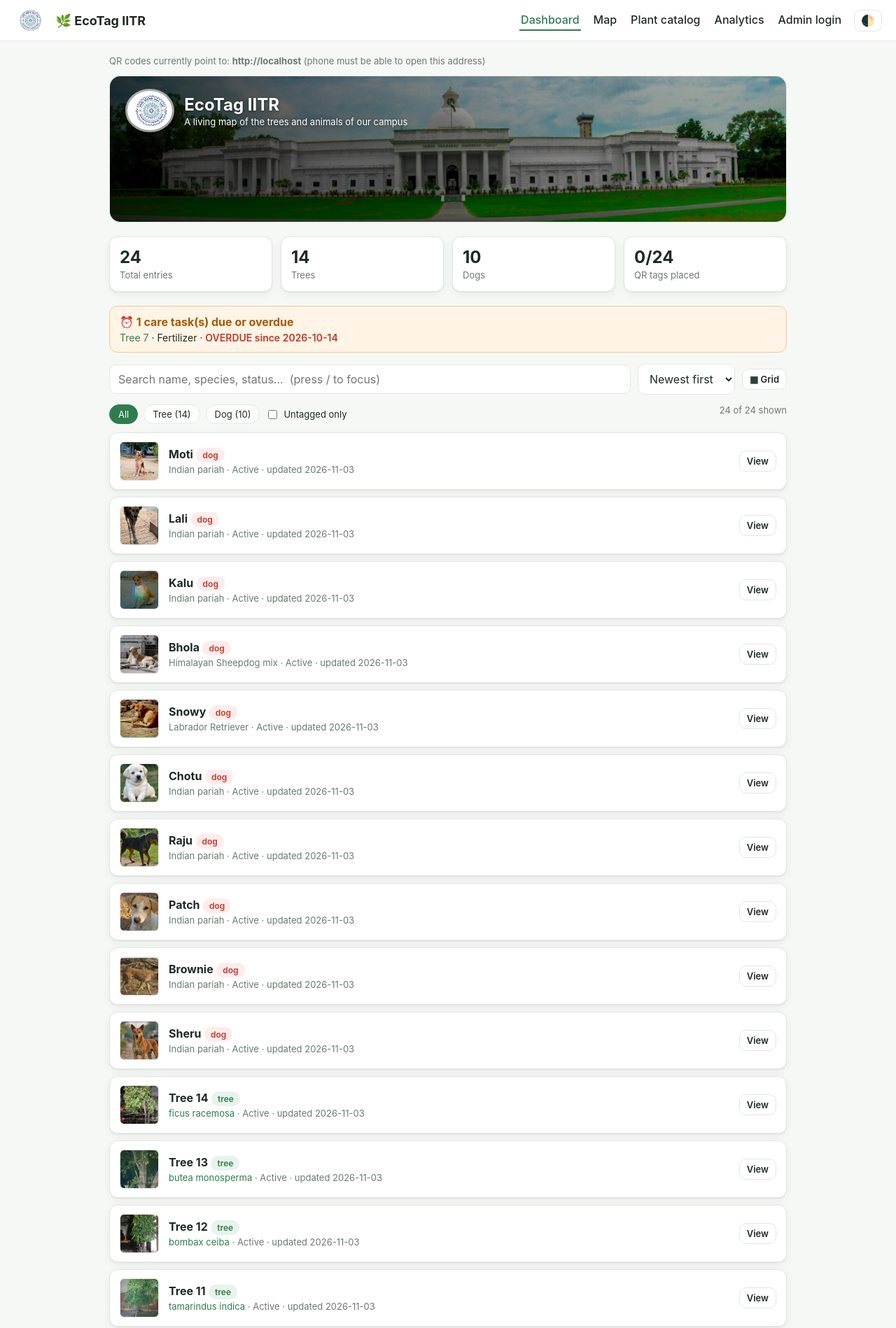
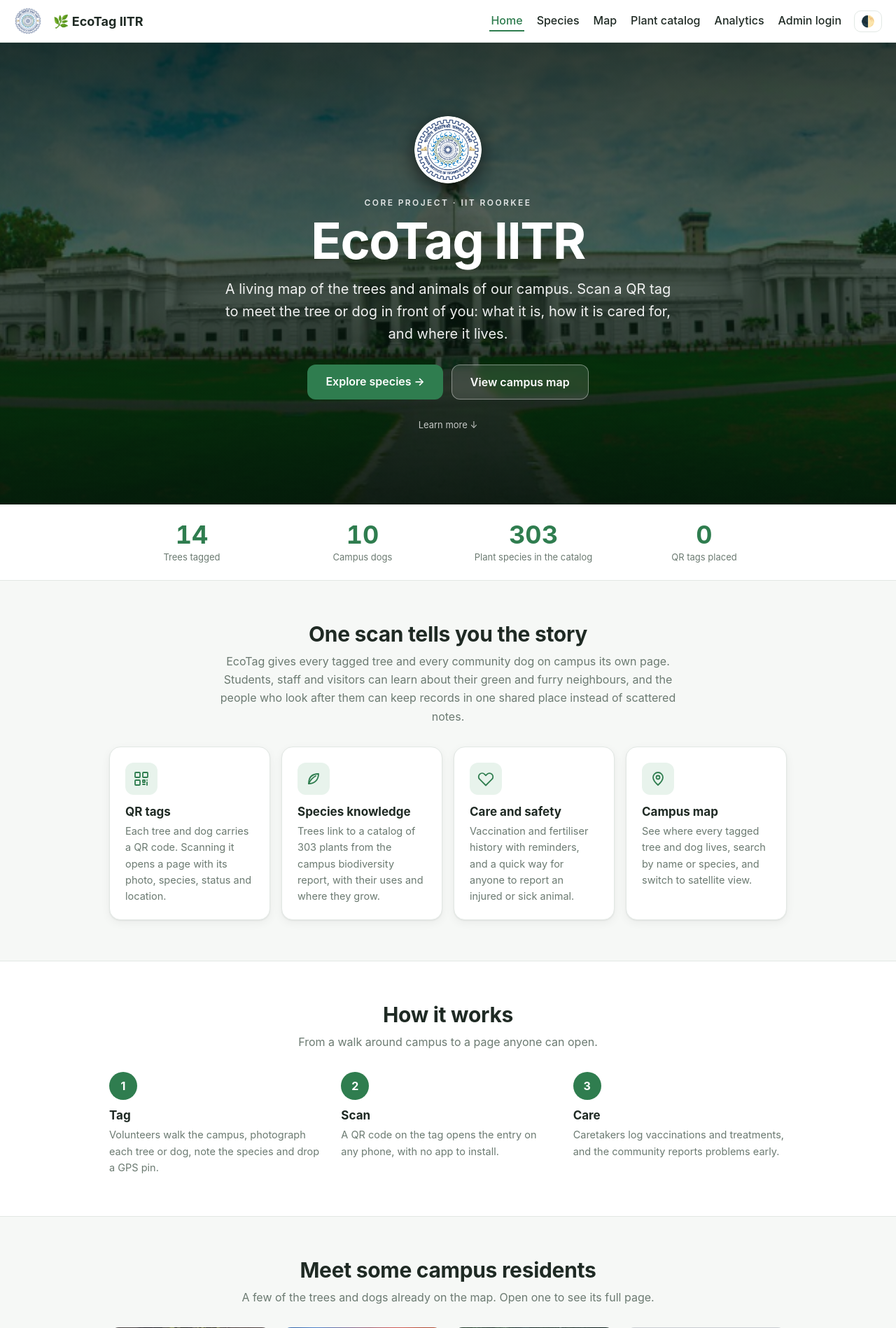
Before and after one commit to shashikantpece/Eco_Tag.iitr, a Flask app: page / in a window 1280 px wide. Shown: the top 1898 px of the page at 70% size. Run offline with Flask 3, Linux system fonts and the light colour scheme; data comes from the database, SQL or seed files in the repository; both versions use the stored data as it was after the commit; data that the repository does not hold is empty.

Commit message:
Update website code

```diff
--- a/app.py
+++ b/app.py
@@ -167,7 +167,7 @@ ALIASES = {"neem": "azadirachta indica", "peepal": "ficus religiosa", "pipal": "
            "bargad": "ficus benghalensis", "sheesham": "dalbergia sissoo", "shisham": "dalbergia sissoo", "amaltas": "cassia fistula",
            "arjuna": "terminalia arjuna", "imli": "tamarindus indica", "amla": "phyllanthus emblica", "bel": "aegle marmelos",
            "aam": "mangifera indica", "semal": "bombax ceiba", "palash": "butea monosperma", "gular": "ficus racemosa",
-           "eucalyptus": "eucalyptus camaldulensis", "nimbu": "citrus limonium", "lemon": "citrus limonium"}
+           "eucalyptus": "eucalyptus camaldulensis", "polyalthia longifolia": "monoon longifolium", "nimbu": "citrus limonium", "lemon": "citrus limonium"}
 
 def lookup():
     if "sp_lookup" not in g:
@@ -230,6 +230,17 @@ def logout():
 
 # ---------- ENTRIES ----------
 @app.route("/")
+def home():
+    db = get_db()
+    ents = annotate(db.execute("SELECT * FROM entries ORDER BY id").fetchall())
+    stats = {"trees": sum(1 for e in ents if e["kind"] == "tree"), "dogs": sum(1 for e in ents if e["kind"] == "dog"),
+             "plants": db.execute("SELECT COUNT(*) FROM species").fetchone()[0], "tagged": sum(e["tagged"] for e in ents)}
+    trees = [e for e in ents if e["kind"] == "tree" and e["photo"]][:4]
+    dogs = [e for e in ents if e["kind"] == "dog" and e["photo"]][:4]
+    featured = [x for pair in zip(trees, dogs) for x in pair] + trees[len(dogs):] + dogs[len(trees):]
+    return render_template("home.html", stats=stats, featured=featured)
+
+@app.route("/explore")
 def dashboard():
     db = get_db()
     rows = annotate(db.execute("SELECT * FROM entries ORDER BY id DESC").fetchall())
--- a/static/style.css
+++ b/static/style.css
@@ -38,8 +38,7 @@ label{display:block;font-weight:600;font-size:14px;margin:14px 0 6px}
 .hero svg{position:absolute;inset:0;width:100%;height:100%}
 .hero .txt{position:absolute;left:22px;top:18px;display:flex;gap:14px;align-items:center}
 .hero h1{margin:0;font-size:24px;color:#1b3a2a;text-shadow:0 1px 0 #fff8}.hero p{margin:2px 0 0;color:#2d4b3b;font-size:13px}
-.logo{height:38px;border-radius:6px}.hero .logo{height:62px;background:#fff9;border-radius:50%;padding:3px}
-.hero-photo{position:absolute;inset:0;background-size:cover;background-position:center}
+.logo{height:40px;width:40px;border-radius:50%;flex:none;object-fit:contain}.hero-photo{position:absolute;inset:0;background-size:cover;background-position:center}
 .hero-shade{position:absolute;inset:0;background:linear-gradient(90deg,#000a 0%,#0003 55%,#0000 100%)}
 .hero-photo ~ .txt h1,.hero-photo ~ .txt p{color:#fff;text-shadow:0 1px 4px #0008}
 .alert{background:var(--warnbg);border:1px solid var(--warnline);border-radius:12px;padding:12px 14px;margin-bottom:16px}
@@ -68,3 +67,51 @@ details.sec summary{cursor:pointer;font-weight:700;font-size:17px}
 .kbd{border:1px solid var(--line);border-radius:5px;padding:0 5px;font-size:11px;color:var(--mut)}
 @media print{.nav,.noprint,#toasts{display:none}body{background:#fff}.wrap{margin:0;max-width:none}}
 @media(max-width:560px){.two{grid-template-columns:1fr}.sheet{grid-template-columns:repeat(2,1fr)}.hero h1{font-size:18px}}
+
+.nav .brand{margin-right:auto;padding:0;border:0;color:var(--ink)}.nav .brand:hover{text-decoration:none}.nav .brand b{margin:0}
+.pagehead{display:flex;justify-content:space-between;align-items:flex-start;gap:14px;flex-wrap:wrap;margin-bottom:18px}.pagehead h2{margin:0 0 4px}.pagehead p{margin:0;max-width:580px}
+/* ---- landing page ---- */
+.landing{position:relative;min-height:min(88vh,660px);display:grid;place-items:center;text-align:center;color:#fff;overflow:hidden;background:linear-gradient(135deg,#12351f,#2f7d4f)}
+.l-bg{position:absolute;inset:0;background-size:cover;background-position:center 40%;transform:scale(1.04)}
+.l-shade{position:absolute;inset:0;background:linear-gradient(180deg,#05140cc4 0%,#0a231488 45%,#05140cdb 100%)}
+.l-inner{position:relative;max-width:780px;padding:56px 20px}
+.l-logo{width:96px;height:96px;border-radius:50%;box-shadow:0 8px 28px #0009;margin-bottom:16px}
+.eyebrow{letter-spacing:.2em;font-size:12px;font-weight:600;opacity:.85;margin:0 0 10px}
+.landing h1{font-size:clamp(42px,7vw,72px);margin:0 0 16px;line-height:1.04;letter-spacing:-.02em}
+.lead{font-size:clamp(16px,2.2vw,20px);line-height:1.6;opacity:.93;margin:0 auto 28px;max-width:640px}
+.l-cta{display:flex;gap:12px;justify-content:center;flex-wrap:wrap}
+.btn.big{padding:14px 26px;font-size:16px;border-radius:12px}
+.btn.ghostw{background:#ffffff1f;color:#fff;border:1px solid #ffffff66;backdrop-filter:blur(4px)}
+[data-theme=dark] .btn.ghostw{color:#fff}
+.scroll{display:inline-block;margin-top:28px;color:#fff;opacity:.75;font-size:13px}.scroll:hover{opacity:1;text-decoration:none}
+.band{background:var(--card);border-bottom:1px solid var(--line)}
+.band .in{max-width:1000px;margin:auto;display:grid;grid-template-columns:repeat(4,1fr);gap:8px;padding:24px 16px;text-align:center}
+.band b{display:block;font-size:36px;color:var(--g);font-variant-numeric:tabular-nums;line-height:1.1}.band span{color:var(--mut);font-size:13px}
+.sect{max-width:1000px;margin:auto;padding:58px 16px}.sect h2{font-size:30px;margin:0 0 8px;letter-spacing:-.01em}
+.sect .sub{color:var(--mut);max-width:660px;margin:0 0 30px;line-height:1.65}
+.sect.center{text-align:center}.sect.center .sub{margin-left:auto;margin-right:auto}
+.alt{background:var(--card);border-top:1px solid var(--line);border-bottom:1px solid var(--line)}
+.fgrid{display:grid;grid-template-columns:repeat(auto-fit,minmax(230px,1fr));gap:16px}
+.fcard{background:var(--card);border:1px solid var(--line);border-radius:16px;padding:22px;box-shadow:var(--shadow);text-align:left}
+.alt .fcard{background:var(--bg)}
+.fcard .ic{width:46px;height:46px;border-radius:12px;background:var(--g2);color:var(--g);display:grid;place-items:center;margin-bottom:14px}
+.fcard h3{margin:0 0 6px;font-size:17px}.fcard p{margin:0;color:var(--mut);line-height:1.6;font-size:14.5px}
+.steps{display:grid;grid-template-columns:repeat(auto-fit,minmax(220px,1fr));gap:26px;text-align:left}
+.step .n{width:40px;height:40px;border-radius:50%;background:var(--g);color:#fff;display:grid;place-items:center;font-weight:700;margin-bottom:12px}
+[data-theme=dark] .step .n{color:#0b1510}
+.step h3{margin:0 0 6px;font-size:17px}.step p{margin:0;color:var(--mut);line-height:1.6;font-size:14.5px}
+.gal{display:grid;grid-template-columns:repeat(auto-fill,minmax(210px,1fr));gap:14px}
+.gcard{position:relative;border-radius:14px;overflow:hidden;aspect-ratio:4/5;background:var(--line);display:block;color:#fff}
+.gcard:hover{text-decoration:none}.gcard img{width:100%;height:100%;object-fit:cover;transition:transform .4s}.gcard:hover img{transform:scale(1.06)}
+.gcard .cap{position:absolute;left:0;right:0;bottom:0;padding:38px 14px 13px;background:linear-gradient(transparent,#000d);font-size:13px;text-align:left}
+.gcard .cap b{display:block;font-size:15px}
+.cta-band{background:linear-gradient(135deg,#1c5636,#2f7d4f);color:#fff;text-align:center;padding:54px 16px}
+.cta-band h2{margin:0 0 8px;font-size:28px}.cta-band p{margin:0 0 24px;opacity:.92}
+.cta-band .btn{background:#fff !important;color:#1c5636 !important}
+.foot{text-align:center;color:var(--mut);font-size:13px;padding:26px 16px 34px}
+html.js .reveal{opacity:0;transform:translateY(16px);transition:opacity .65s,transform .65s}html.js .reveal.in{opacity:1;transform:none}
+@media(max-width:620px){.band .in{grid-template-columns:repeat(2,1fr)}.sect{padding:44px 16px}}
+@media(prefers-reduced-motion:reduce){html.js .reveal{opacity:1;transform:none;transition:none}}
+
+.links{display:flex;gap:6px 16px;align-items:center;flex-wrap:wrap}
+@media(max-width:760px){.nav{padding:8px 14px}.nav .brand{order:1}.nav .icon-btn{order:2}.links{order:3;width:100%;flex-wrap:nowrap;overflow-x:auto;white-space:nowrap;padding:2px 0 4px;scrollbar-width:none}.links::-webkit-scrollbar{display:none}.nav .logo{order:0;margin-right:-4px}}
--- a/templates/base.html
+++ b/templates/base.html
@@ -1,16 +1,17 @@
 <!doctype html><html><head><meta charset="utf-8"><meta name="viewport" content="width=device-width,initial-scale=1">
 <title>{% block title %}EcoTag IITR{% endblock %}</title>
-<script>(function(){try{var t=localStorage.getItem('theme')||(matchMedia('(prefers-color-scheme: dark)').matches?'dark':'light');document.documentElement.dataset.theme=t}catch(e){}})()</script>
+<script>document.documentElement.classList.add('js');(function(){try{var t=localStorage.getItem('theme')||(matchMedia('(prefers-color-scheme: dark)').matches?'dark':'light');document.documentElement.dataset.theme=t}catch(e){}})()</script>
 <link rel="stylesheet" href="{{ url_for('static', filename='style.css') }}">
 <link rel="stylesheet" href="https://unpkg.com/leaflet@1.9.4/dist/leaflet.css">
 <script src="https://unpkg.com/leaflet@1.9.4/dist/leaflet.js"></script></head><body>
-<div class="nav">{% if logo_exists %}<img class="logo" src="{{ url_for('static', filename='iitr-logo.png') }}" alt="IIT Roorkee">{% endif %}<b>🌿 EcoTag IITR</b>
-<a href="/" class="{{'on' if path=='/'}}">Dashboard</a><a href="/map" class="{{'on' if path=='/map'}}">Map</a>
+<div class="nav">{% if logo_exists %}<img class="logo" src="{{ url_for('static', filename='iitr-logo.png') }}" alt="IIT Roorkee">{% endif %}<a class="brand" href="/"><b>🌿 EcoTag IITR</b></a>
+<div class="links"><a href="/" class="{{'on' if path=='/'}}">Home</a><a href="/explore" class="{{'on' if path.startswith('/explore') or path.startswith('/entry')}}">Species</a><a href="/map" class="{{'on' if path=='/map'}}">Map</a>
 <a href="/species" class="{{'on' if path.startswith('/species')}}">Plant catalog</a><a href="/analytics" class="{{'on' if path=='/analytics'}}">Analytics</a>
-{% if is_admin %}<a href="/reports" class="{{'on' if path.startswith('/reports')}}">Reports</a><a href="/print">Print QR</a><a href="/export.csv">Export</a><a class="btn sm" href="/add">+ Add</a><a href="/logout">Logout</a>{% else %}<a href="/login">Admin login</a>{% endif %}
+{% if is_admin %}<a href="/reports" class="{{'on' if path.startswith('/reports')}}">Reports</a><a href="/print">Print QR</a><a href="/export.csv">Export</a><a class="btn sm" href="/add">+ Add</a><a href="/logout">Logout</a>{% else %}<a href="/login">Admin login</a>{% endif %}</div>
 <button class="icon-btn" id="themeBtn" title="Toggle dark mode" aria-label="Toggle dark mode">🌓</button></div>
-<div class="wrap"><p class="hint noprint">QR codes currently point to: <b>{{ qr_base }}</b> (phone must be able to open this address)</p>
-{% block body %}{% endblock %}</div>
+{% block main %}<div class="wrap">{% if is_admin %}<p class="hint noprint">QR codes currently point to: <b>{{ qr_base }}</b> (phone must be able to open this address)</p>{% endif %}
+{% block body %}{% endblock %}</div>{% endblock %}
+<footer class="foot noprint">EcoTag IITR &middot; a CORE project at IIT Roorkee &middot; trees, animals and the people who care for them{% if not is_admin %} &middot; <a href="/login">Admin login</a>{% endif %}</footer>
 <div id="toasts">{% for m in get_flashed_messages() %}<div class="toast">{{ m }}</div>{% endfor %}</div>
 <script>
 document.getElementById('themeBtn').onclick=function(){var d=document.documentElement,t=d.dataset.theme==='dark'?'light':'dark';d.dataset.theme=t;try{localStorage.setItem('theme',t)}catch(e){}};
--- a/templates/form.html
+++ b/templates/form.html
@@ -14,7 +14,7 @@
  <div class="two"><div><label>Latitude</label><input id="lat" name="lat" required value="{{e.lat if e else 29.8649}}"></div>
  <div><label>Longitude</label><input id="lon" name="lon" required value="{{e.lon if e else 77.8965}}"></div></div>
  <p><button type="button" class="btn ghost sm" onclick="useMe()">📍 Use my current location</button></p>
- <button class="btn">Save</button> <a class="btn ghost" href="/">Cancel</a>
+ <button class="btn">Save</button> <a class="btn ghost" href="/explore">Cancel</a>
 </form></div>
 <script>
 var lat=parseFloat(document.getElementById('lat').value), lon=parseFloat(document.getElementById('lon').value);
--- /dev/null
+++ b/templates/home.html
@@ -0,0 +1,77 @@
+{% extends "base.html" %}
+{% block title %}EcoTag IITR · A living map of campus trees and animals{% endblock %}
+{% block main %}
+<section class="landing">
+ {% if hero_photo %}<div class="l-bg" style="background-image:url('{{ url_for('static', filename=hero_photo) }}')"></div>{% endif %}
+ <div class="l-shade"></div>
+ <div class="l-inner">
+  {% if logo_exists %}<img class="l-logo" src="{{ url_for('static', filename='iitr-logo.png') }}" alt="IIT Roorkee logo">{% endif %}
+  <p class="eyebrow">CORE PROJECT &middot; IIT ROORKEE</p>
+  <h1>EcoTag IITR</h1>
+  <p class="lead">A living map of the trees and animals of our campus. Scan a QR tag to meet the tree or dog in front of you: what it is, how it is cared for, and where it lives.</p>
+  <div class="l-cta"><a class="btn big" href="/explore">Explore species &rarr;</a><a class="btn big ghostw" href="/map">View campus map</a></div>
+  <a class="scroll" href="#about">Learn more &darr;</a>
+ </div>
+</section>
+
+<section class="band"><div class="in">
+ <div><b class="count" data-to="{{stats.trees}}">{{stats.trees}}</b><span>Trees tagged</span></div>
+ <div><b class="count" data-to="{{stats.dogs}}">{{stats.dogs}}</b><span>Campus dogs</span></div>
+ <div><b class="count" data-to="{{stats.plants}}">{{stats.plants}}</b><span>Plant species in the catalog</span></div>
+ <div><b class="count" data-to="{{stats.tagged}}">{{stats.tagged}}</b><span>QR tags placed</span></div>
+</div></section>
+
+<section class="sect center reveal" id="about">
+ <h2>One scan tells you the story</h2>
+ <p class="sub">EcoTag gives every tagged tree and every community dog on campus its own page. Students, staff and visitors can learn about their green and furry neighbours, and the people who look after them can keep records in one shared place instead of scattered notes.</p>
+ <div class="fgrid">
+  <div class="fcard"><div class="ic"><svg width="24" height="24" viewBox="0 0 24 24" fill="none" stroke="currentColor" stroke-width="1.8" stroke-linecap="round" stroke-linejoin="round"><rect x="3" y="3" width="7" height="7" rx="1"/><rect x="14" y="3" width="7" height="7" rx="1"/><rect x="3" y="14" width="7" height="7" rx="1"/><path d="M14 14h3v3h-3zM20 14v.01M14 20h3M20 17v4"/></svg></div>
+   <h3>QR tags</h3><p>Each tree and dog carries a QR code. Scanning it opens a page with its photo, species, status and location.</p></div>
+  <div class="fcard"><div class="ic"><svg width="24" height="24" viewBox="0 0 24 24" fill="none" stroke="currentColor" stroke-width="1.8" stroke-linecap="round" stroke-linejoin="round"><path d="M5 19c8 0 14-5 14-14-9 0-14 5-14 14z"/><path d="M5 19c3-6 6-9 10-11"/></svg></div>
+   <h3>Species knowledge</h3><p>Trees link to a catalog of {{stats.plants}} plants from the campus biodiversity report, with their uses and where they grow.</p></div>
+  <div class="fcard"><div class="ic"><svg width="24" height="24" viewBox="0 0 24 24" fill="none" stroke="currentColor" stroke-width="1.8" stroke-linecap="round" stroke-linejoin="round"><path d="M20.8 5.6a5 5 0 0 0-7.1 0L12 7.3l-1.7-1.7a5 5 0 0 0-7.1 7.1L12 21.5l8.8-8.8a5 5 0 0 0 0-7.1z"/></svg></div>
+   <h3>Care and safety</h3><p>Vaccination and fertiliser history with reminders, and a quick way for anyone to report an injured or sick animal.</p></div>
+  <div class="fcard"><div class="ic"><svg width="24" height="24" viewBox="0 0 24 24" fill="none" stroke="currentColor" stroke-width="1.8" stroke-linecap="round" stroke-linejoin="round"><path d="M12 21s7-6.2 7-11a7 7 0 1 0-14 0c0 4.8 7 11 7 11z"/><circle cx="12" cy="10" r="2.5"/></svg></div>
+   <h3>Campus map</h3><p>See where every tagged tree and dog lives, search by name or species, and switch to satellite view.</p></div>
+ </div>
+</section>
+
+<section class="alt"><div class="sect center reveal">
+ <h2>How it works</h2>
+ <p class="sub">From a walk around campus to a page anyone can open.</p>
+ <div class="steps">
+  <div class="step"><div class="n">1</div><h3>Tag</h3><p>Volunteers walk the campus, photograph each tree or dog, note the species and drop a GPS pin.</p></div>
+  <div class="step"><div class="n">2</div><h3>Scan</h3><p>A QR code on the tag opens the entry on any phone, with no app to install.</p></div>
+  <div class="step"><div class="n">3</div><h3>Care</h3><p>Caretakers log vaccinations and treatments, and the community reports problems early.</p></div>
+ </div>
+</div></section>
+
+{% if featured %}
+<section class="sect center reveal">
+ <h2>Meet some campus residents</h2>
+ <p class="sub">A few of the trees and dogs already on the map. Open one to see its full page.</p>
+ <div class="gal">
+  {% for e in featured %}<a class="gcard" href="/entry/{{e.id}}"><img src="{{e.photo_url}}" alt="{{e.name}}" loading="lazy">
+   <div class="cap"><b>{{e.name}}</b>{{ e.sp_common or (e.species|capitalize) }}</div></a>{% endfor %}
+ </div>
+</section>
+{% endif %}
+
+<section class="cta-band reveal">
+ <h2>Ready to explore?</h2>
+ <p>Browse every tagged tree and dog, search by species, and open any entry.</p>
+ <a class="btn big" href="/explore">Explore species &rarr;</a>
+</section>
+<script>
+(function(){
+ var els=[].slice.call(document.querySelectorAll('.reveal'));
+ if(!('IntersectionObserver' in window)){els.forEach(function(e){e.classList.add('in')});}
+ else{var io=new IntersectionObserver(function(es){es.forEach(function(x){if(x.isIntersecting){x.target.classList.add('in');io.unobserve(x.target)}})},{threshold:.12});els.forEach(function(e){io.observe(e)});}
+ var reduce=window.matchMedia&&matchMedia('(prefers-reduced-motion: reduce)').matches;
+ function run(el){var to=parseInt(el.dataset.to,10)||0,t0=null;if(reduce||!to){el.textContent=to;return}
+  function step(t){if(!t0)t0=t;var p=Math.min((t-t0)/1100,1);el.textContent=Math.round(to*(1-Math.pow(1-p,3)));if(p<1)requestAnimationFrame(step)}requestAnimationFrame(step)}
+ var counts=[].slice.call(document.querySelectorAll('.count'));
+ if('IntersectionObserver' in window){var co=new IntersectionObserver(function(es){es.forEach(function(x){if(x.isIntersecting){run(x.target);co.unobserve(x.target)}})},{threshold:.6});counts.forEach(function(c){co.observe(c)})}
+})();
+</script>
+{% endblock %}
--- a/templates/index.html
+++ b/templates/index.html
@@ -1,5 +1,7 @@
 {% extends "base.html" %}{% block body %}
-{% include "_hero.html" %}
+<div class="pagehead"><div><h2>Campus species</h2>
+ <p class="mut">Every tree and dog tagged on campus. Search or filter, then open an entry to see its QR code, care history and location.</p></div>
+ <a class="btn ghost sm" href="/">&larr; Back to intro</a></div>
 <div class="stats">
  <div class="stat"><b>{{stats.total}}</b><span>Total entries</span></div>
  <div class="stat"><b>{{stats.tree}}</b><span>Trees</span></div>
```
Also changed, not shown: ecotag.db, static/iitr-logo-original.png (added), static/iitr-logo.png.
